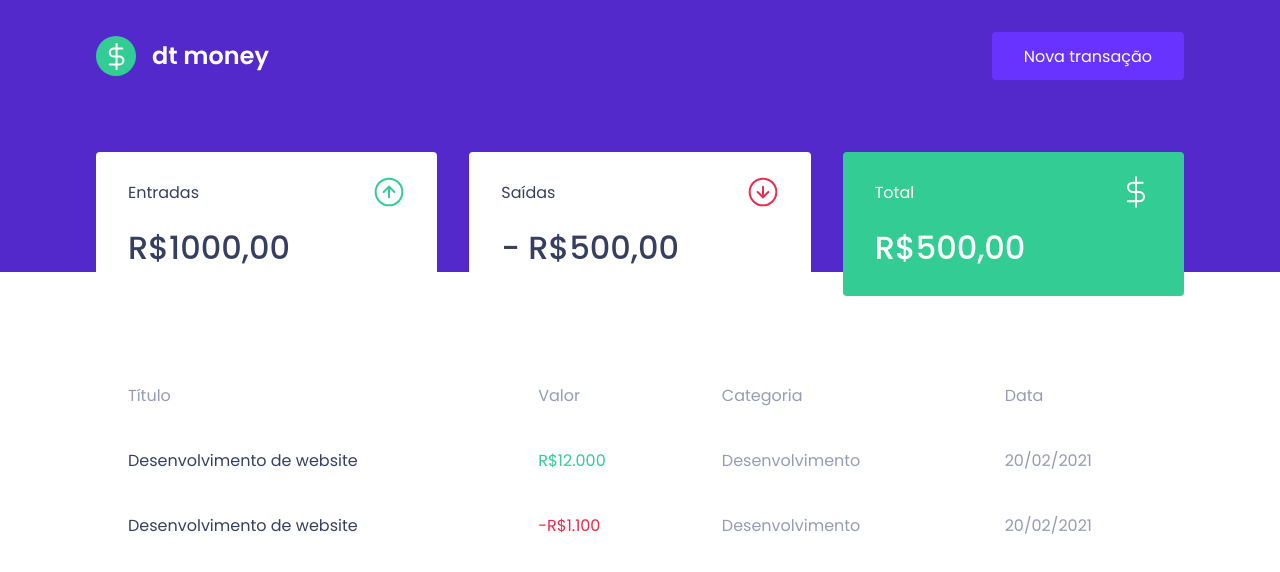
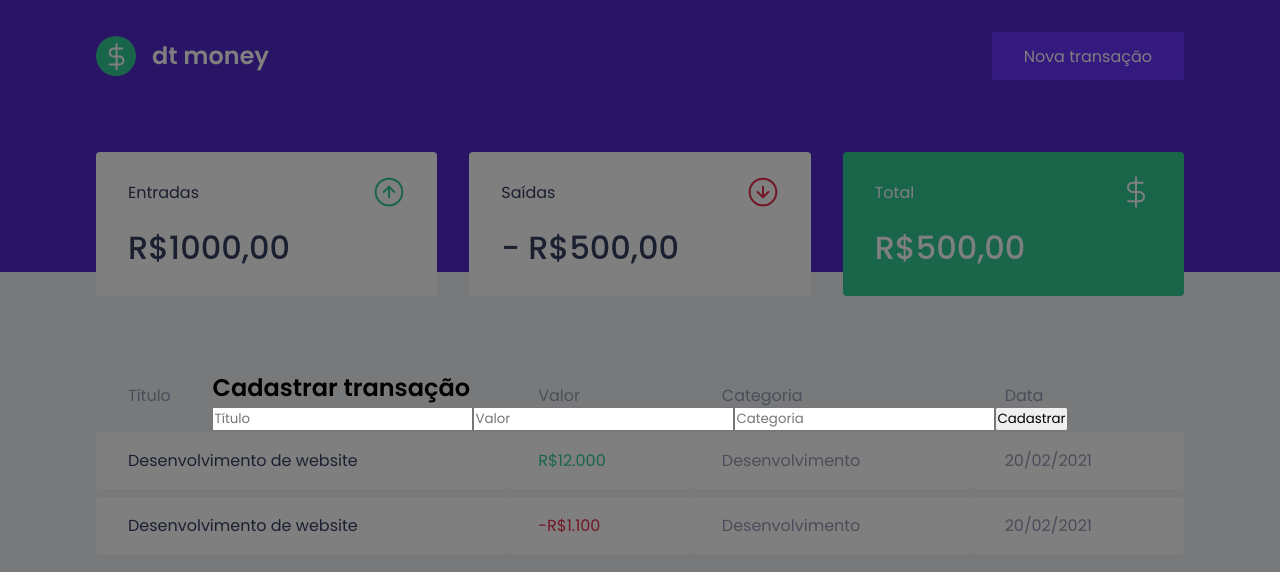
Before and after one commit to Gildinei/rocketseat-ignite-gsa-money, a React (Create React App) app: page / in a window 1280 px wide. Both pictures are taken after a click on the button "Nova transação". Shown: the top 572 px of the page. Built offline with nearby package versions, Linux system fonts and the light colour scheme; no server answers; what miragejs would draw is missing.

Commit message:
Feat: adiciona NewTransactionModal

```diff
--- a/package.json
+++ b/package.json
@@ -3,9 +3,11 @@
   "version": "0.1.0",
   "private": true,
   "dependencies": {
+    "axios": "^0.24.0",
     "miragejs": "^0.1.43",
     "react": "^17.0.2",
     "react-dom": "^17.0.2",
+    "react-modal": "^3.14.4",
     "react-scripts": "5.0.0",
     "styled-components": "^5.3.3",
     "web-vitals": "^2.1.0"
@@ -18,6 +20,7 @@
     "@types/node": "^16.7.13",
     "@types/react": "^17.0.20",
     "@types/react-dom": "^17.0.9",
+    "@types/react-modal": "^3.13.1",
     "@types/styled-components": "^5.1.19",
     "typescript": "^4.4.2"
   },
--- a/src/App.tsx
+++ b/src/App.tsx
@@ -1,12 +1,36 @@
+import { useState } from 'react';
+import Modal from 'react-modal';
+
 import { Dashboard } from "./components/Dashboard";
 import { Header } from "./components/Header";
+import { NewTransactionModal } from './components/NewTransactionModal';
+
 import { GlobalStyle } from "./styles/global";
 
+Modal.setAppElement('#root');
+
 export function App() {
+  const [isNewTransactionModalOpen, setIsNewTransactionModalOPen] = useState(false);
+
+  function handleOpenNewTransactionModal() {
+    setIsNewTransactionModalOPen(true);
+  };
+
+  function handleCloseNewTransactionModal() {
+    setIsNewTransactionModalOPen(false);
+  };
+
   return (
     <>
-      <Header />
+      <Header onOpenNewTransactionModal={handleOpenNewTransactionModal} />
+
       <Dashboard />
+
+      <NewTransactionModal
+        isOpen={isNewTransactionModalOpen}
+        onRequestClose={handleCloseNewTransactionModal}
+      />
+
       <GlobalStyle />
     </>
   );
--- a/src/components/Header/index.tsx
+++ b/src/components/Header/index.tsx
@@ -2,14 +2,20 @@
 
 import { Container, Content } from './styles';
 
-export function Header() {
+interface HeaderProps {
+    onOpenNewTransactionModal: () => void;
+};
+
+export function Header({ onOpenNewTransactionModal }: HeaderProps) {
+
     return (
         <Container>
             <Content>
                 <img src={logoImg} alt="GSA Money" />
-                <button type='button'>
+                <button type='button' onClick={onOpenNewTransactionModal}>
                     Nova transação
                 </button>
+
             </Content>
         </Container>
     )
--- /dev/null
+++ b/src/components/NewTransactionModal/index.tsx
@@ -0,0 +1,39 @@
+import Modal from 'react-modal';
+import { Container } from './styles';
+
+interface NewTransactionModalProps {
+    isOpen: boolean;
+    onRequestClose: () => void;
+};
+
+export function NewTransactionModal({ isOpen, onRequestClose }: NewTransactionModalProps) {
+    return (
+        <Modal
+            isOpen={isOpen}
+            onRequestClose={onRequestClose}
+            overlayClassName='react-modal-overlay'
+            className='react-modal-content'
+        >
+            <Container>
+                <h2>Cadastrar transação</h2>
+
+                <input
+                    placeholder='Título'
+                />
+
+                <input
+                    type="number"
+                    placeholder='Valor'
+                />
+
+                <input
+                    placeholder='Categoria'
+                />
+
+                <button type="submit">
+                    Cadastrar
+                </button>
+            </Container>
+        </Modal>
+    );
+};
--- /dev/null
+++ b/src/components/NewTransactionModal/styles.ts
@@ -0,0 +1,3 @@
+import styled from "styled-components";
+
+export const Container = styled.form``;
--- a/src/components/TransactionsTable/index.tsx
+++ b/src/components/TransactionsTable/index.tsx
@@ -1,10 +1,11 @@
 import { useEffect } from "react";
+import { api } from "../../services/api";
 import { Container } from "./styles";
 
 
 export function TransactionsTable() {
     useEffect(() => {
-        fetch('http://localhost:3000/api/transactions').then(response => response.json()).then(data => console.log(data))
+        api.get('transactions').then(response => console.log(response.data));
     });
 
     return (
--- /dev/null
+++ b/src/services/api.ts
@@ -0,0 +1,5 @@
+import axios from "axios";
+
+export const api = axios.create({
+    baseURL: 'http://localhost:3000/api',
+});
--- a/src/styles/global.ts
+++ b/src/styles/global.ts
@@ -29,7 +29,7 @@
     }
 
     body {
-        background: var(---background);
+        background: var(--background);
         -webkit-font-smoothing: antialiased;
     }
 
@@ -50,4 +50,19 @@
         opacity: 0.6;
         cursor: not-allowed;
     }
+
+    .react-modal-overlay {
+        display: flex;
+        align-items: center;
+        justify-content: center;
+        background: rgba(0, 0, 0, 0.5);
+        position: fixed;
+        top: 0;
+        bottom: 0;
+        right: 0;
+        left: 0;
+    }
+    .react-modal-content {
+
+    }
 `;
```
Also changed, not shown: 1 other file (tests, documents, lock files or other folders).
